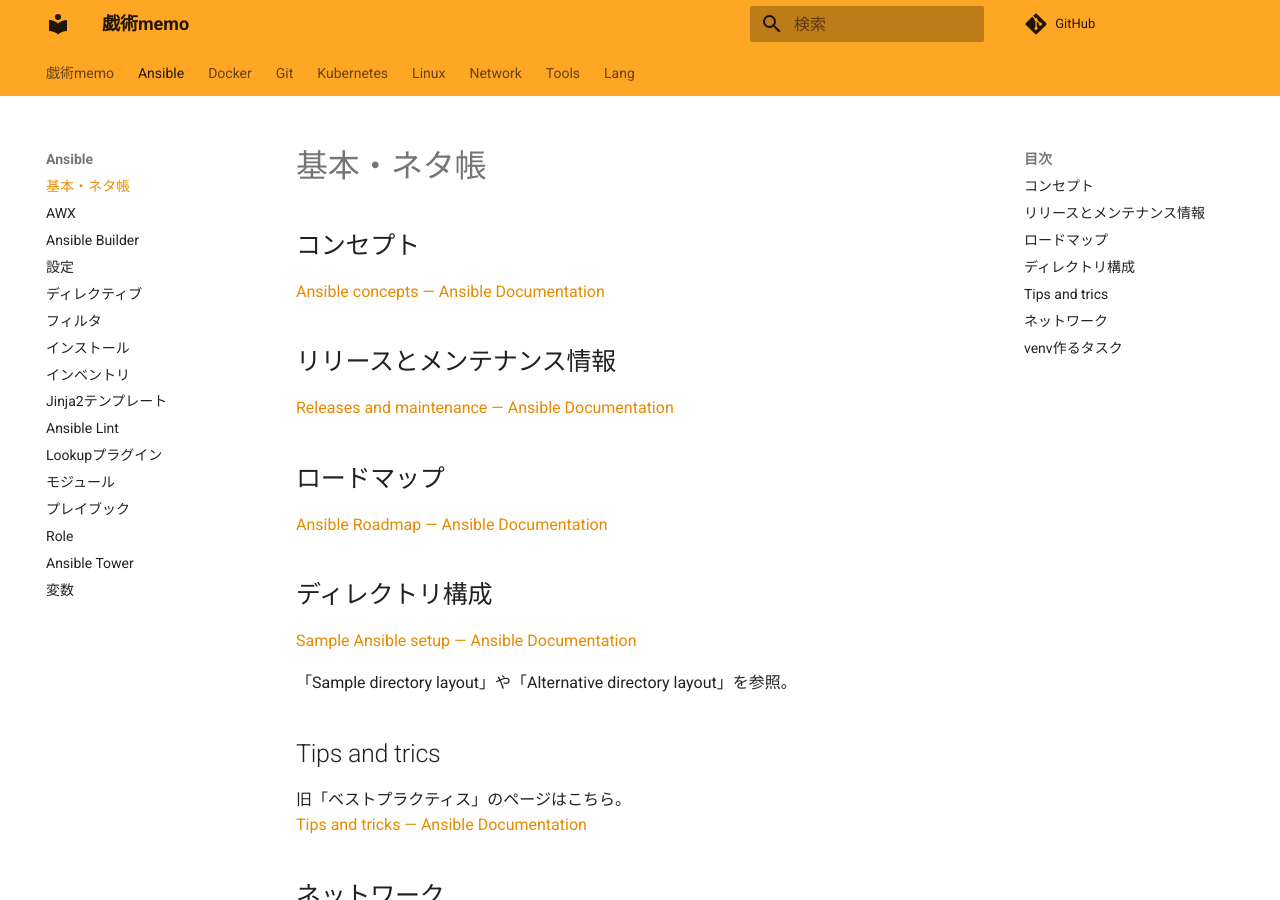
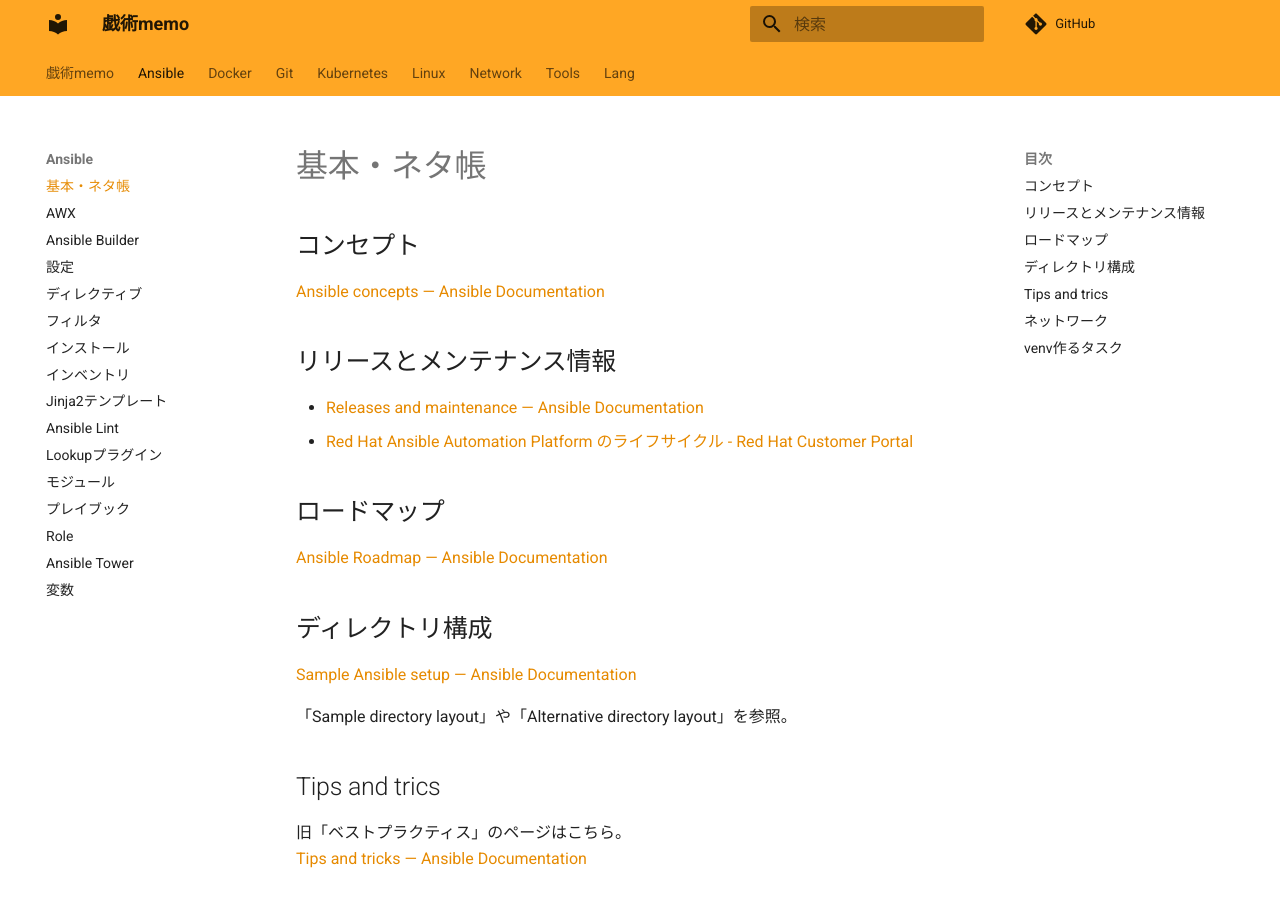
Before and after one commit to zaki-lknr/docs, an MkDocs documentation site: the page built from docs/Ansible/index.md, in a window 1280 px wide and 900 px high. Built offline with MkDocs 1.6.1 and Material for MkDocs 9.7.7, drawn with Linux system fonts in a browser that asks for light colours; comment, search, counter and statistics services are not loaded.

Commit message:
add: ansible: AAPのライフサイクル

```diff
--- a/docs/Ansible/index.md
+++ b/docs/Ansible/index.md
@@ -6,7 +6,8 @@
 
 ## リリースとメンテナンス情報
 
-[Releases and maintenance — Ansible Documentation](https://docs.ansible.com/ansible/devel/reference_appendices/release_and_maintenance.html)
+- [Releases and maintenance — Ansible Documentation](https://docs.ansible.com/ansible/devel/reference_appendices/release_and_maintenance.html)
+- [Red Hat Ansible Automation Platform のライフサイクル - Red Hat Customer Portal](https://access.redhat.com/ja/support/policy/updates/ansible-automation-platform)
 
 ## ロードマップ
 
```
